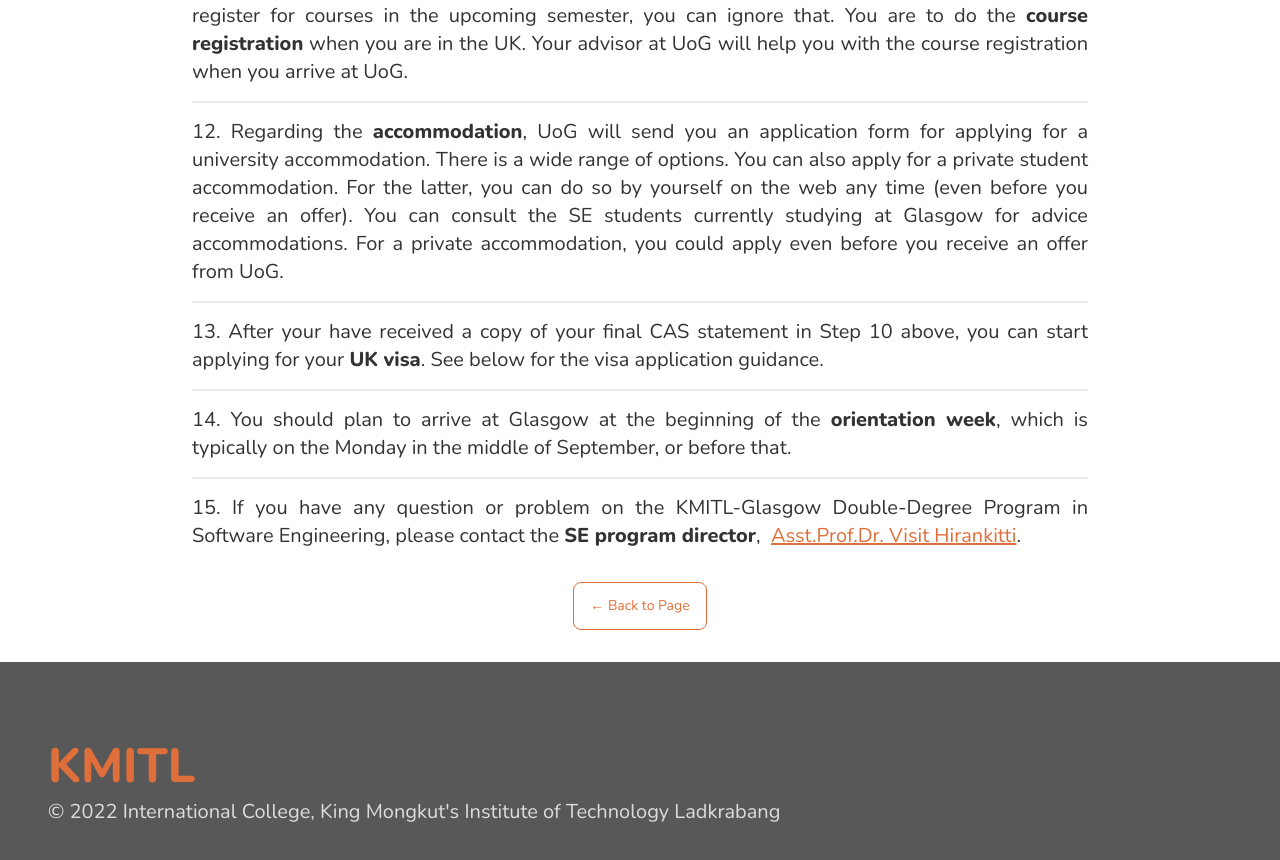
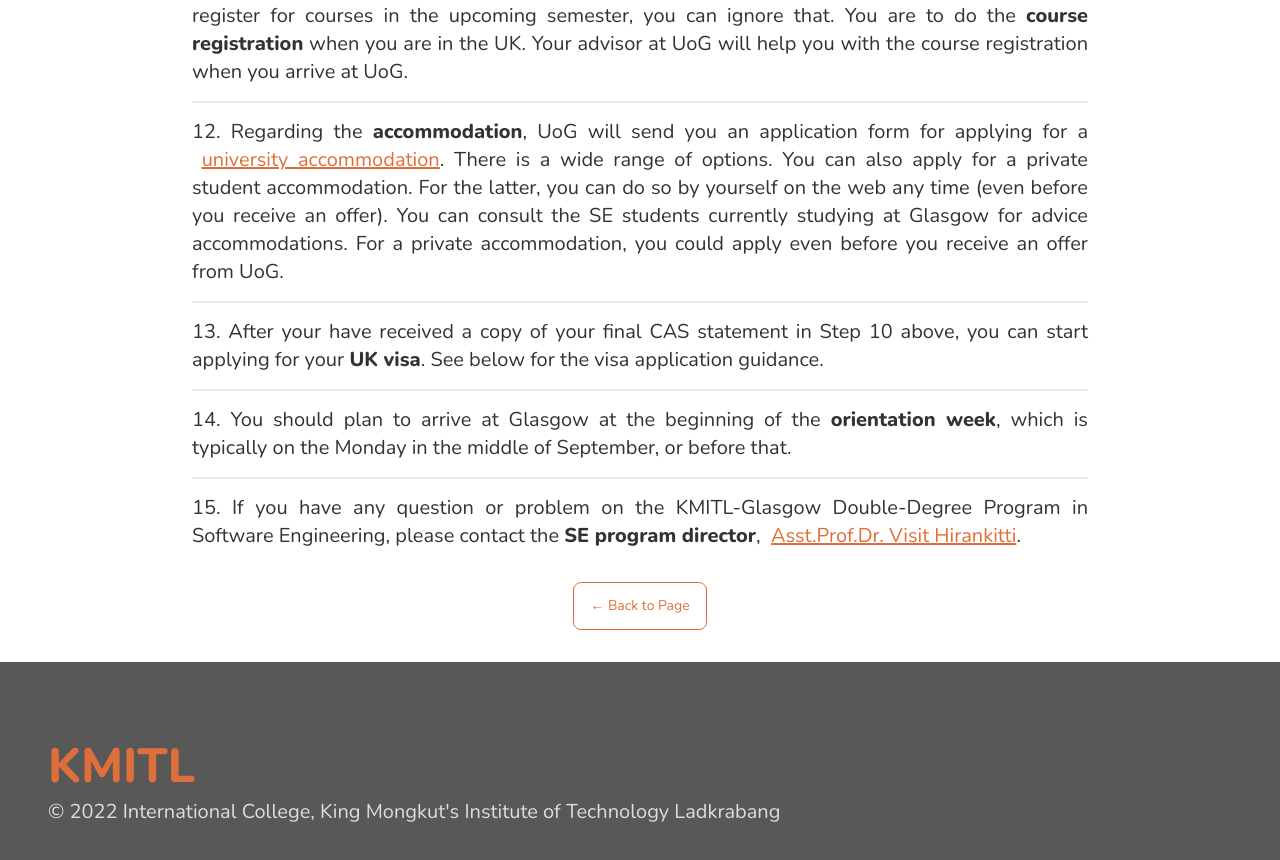
Before and after one commit to neneprm/SE-WEBSITE, a Next.js app in the folder client/: page /program/kmitl-glasgow/application-guidance in a window 1280 px wide. Shown: the part 1730-2590 px from the top of the page. Built offline with nearby package versions, Linux system fonts and the light colour scheme.

Commit message:
Fix link

```diff
--- a/client/pages/program/kmitl-glasgow/application-guidance.tsx
+++ b/client/pages/program/kmitl-glasgow/application-guidance.tsx
@@ -112,11 +112,13 @@ const ApplicationGuidance = () => {
           <div className="divider"></div>
           <li>
             Regarding the <b>accommodation</b>, UoG will send you an application
-            form for applying for a{" "}
-            <Link href="https://www.gla.ac.uk/undergraduate/accommodation/">
-              university accommodation.
-            </Link>{" "}
-            There is a wide range of options. You can also apply for a private
+            form for applying for a &nbsp;
+            <span className="link link-primary">
+              <Link href="https://www.gla.ac.uk/undergraduate/accommodation/">
+                university accommodation
+              </Link>
+            </span>
+            . There is a wide range of options. You can also apply for a private
             student accommodation. For the latter, you can do so by yourself on
             the web any time (even before you receive an offer). You can consult
             the SE students currently studying at Glasgow for advice
```
